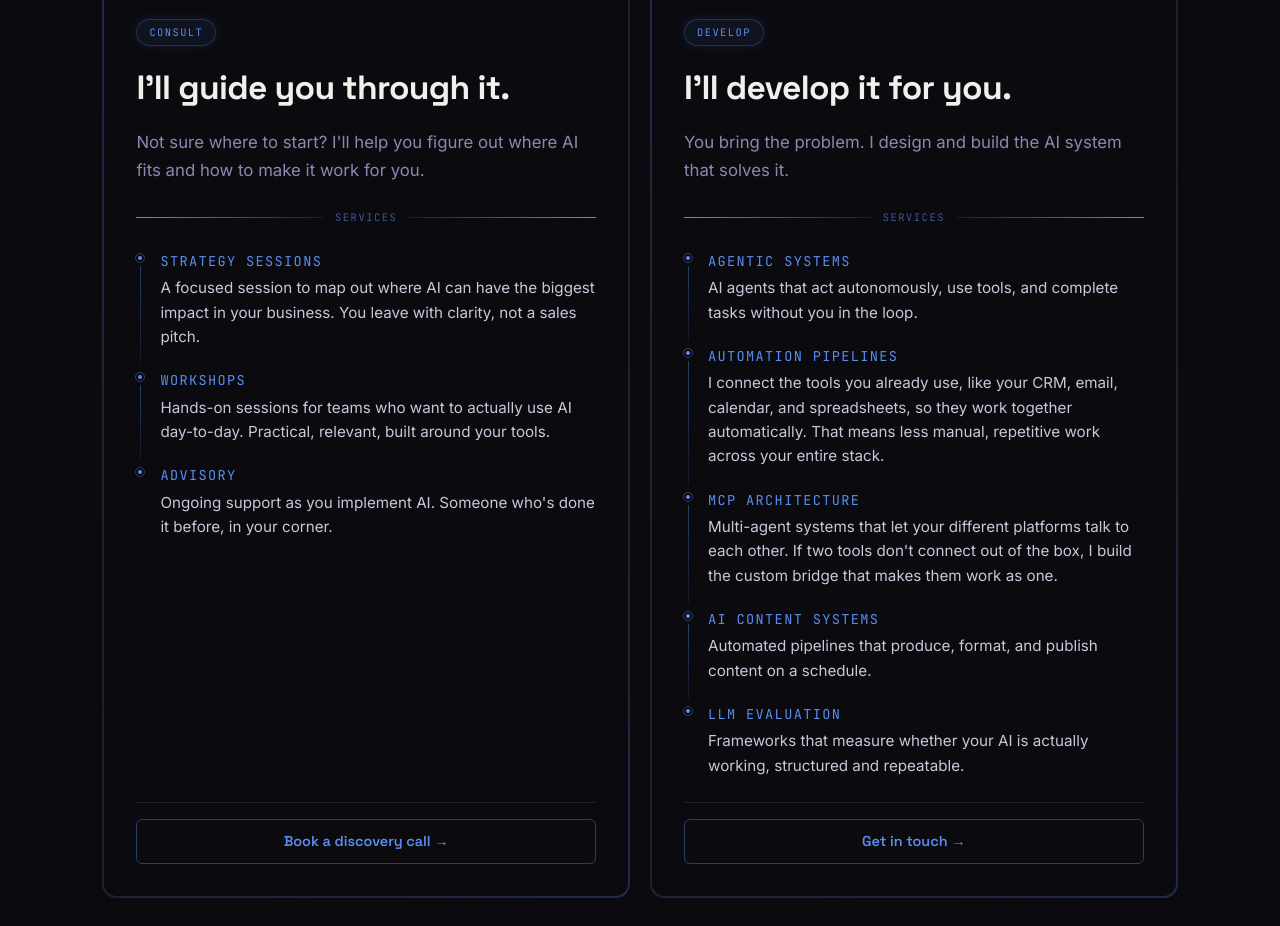
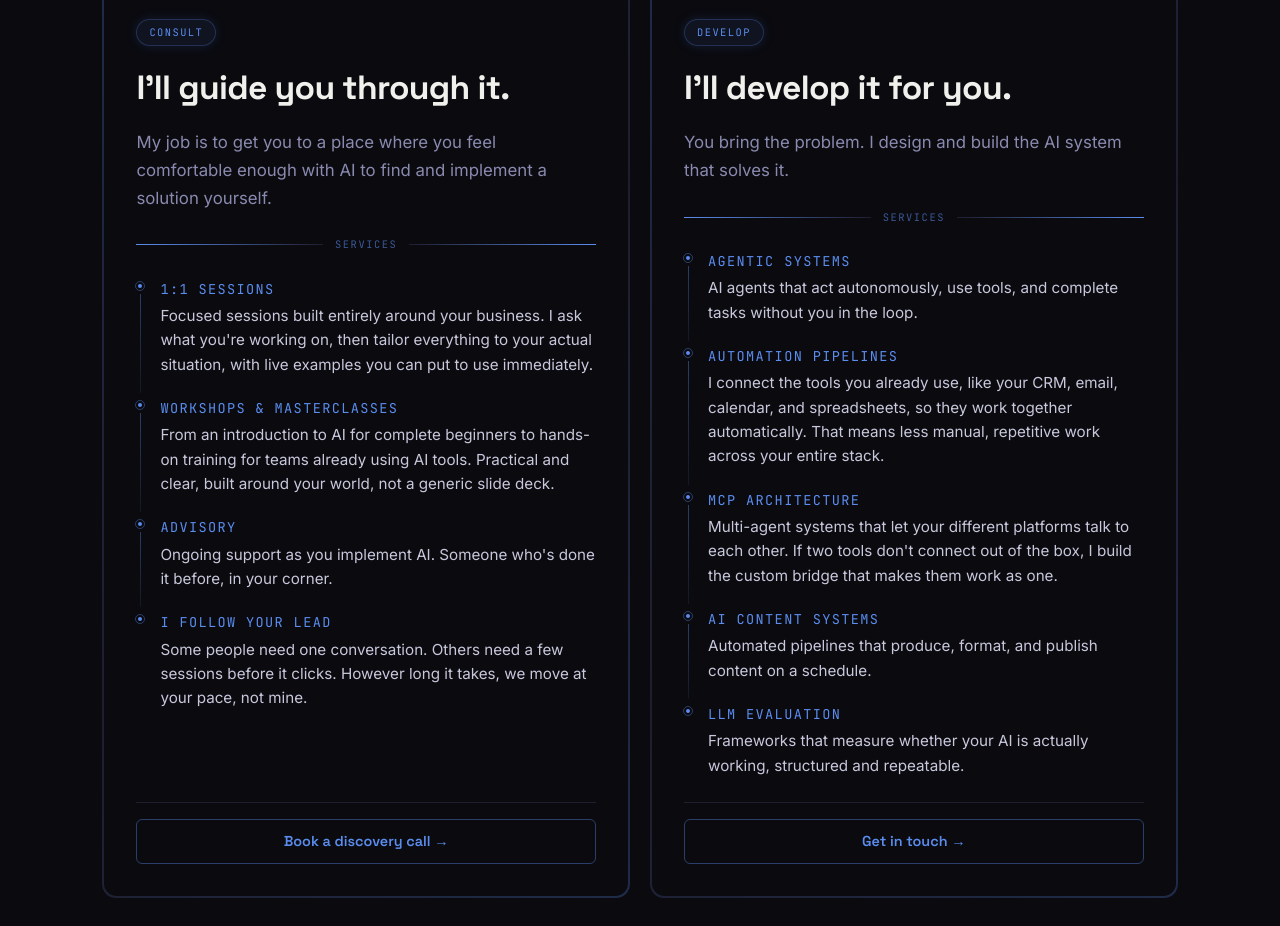
Before and after one commit to yairberger64-blip/yair-portfolio, a React (Create React App) app: page / in a window 1280 px wide. Shown: the part 1904-2830 px from the top of the page. Built offline with nearby package versions, Linux system fonts and the light colour scheme.

Commit message:
expand consulting section

```diff
--- a/src/components/Services.jsx
+++ b/src/components/Services.jsx
@@ -4,11 +4,12 @@ const services = [
   {
     tag: "Consult",
     title: "I'll guide you through it.",
-    summary: "Not sure where to start? I'll help you figure out where AI fits and how to make it work for you.",
+    summary: "My job is to get you to a place where you feel comfortable enough with AI to find and implement a solution yourself.",
     details: [
-      { label: "Strategy Sessions", text: "A focused session to map out where AI can have the biggest impact in your business. You leave with clarity, not a sales pitch." },
-      { label: "Workshops", text: "Hands-on sessions for teams who want to actually use AI day-to-day. Practical, relevant, built around your tools." },
-      { label: "Advisory", text: "Ongoing support as you implement AI. Someone who's done it before, in your corner." }
+      { label: "1:1 Sessions", text: "Focused sessions built entirely around your business. I ask what you're working on, then tailor everything to your actual situation, with live examples you can put to use immediately." },
+      { label: "Workshops & Masterclasses", text: "From an introduction to AI for complete beginners to hands-on training for teams already using AI tools. Practical and clear, built around your world, not a generic slide deck." },
+      { label: "Advisory", text: "Ongoing support as you implement AI. Someone who's done it before, in your corner." },
+      { label: "I Follow Your Lead", text: "Some people need one conversation. Others need a few sessions before it clicks. However long it takes, we move at your pace, not mine." }
     ],
     cta: "Book a discovery call",
     ctaType: "calendly"
```
